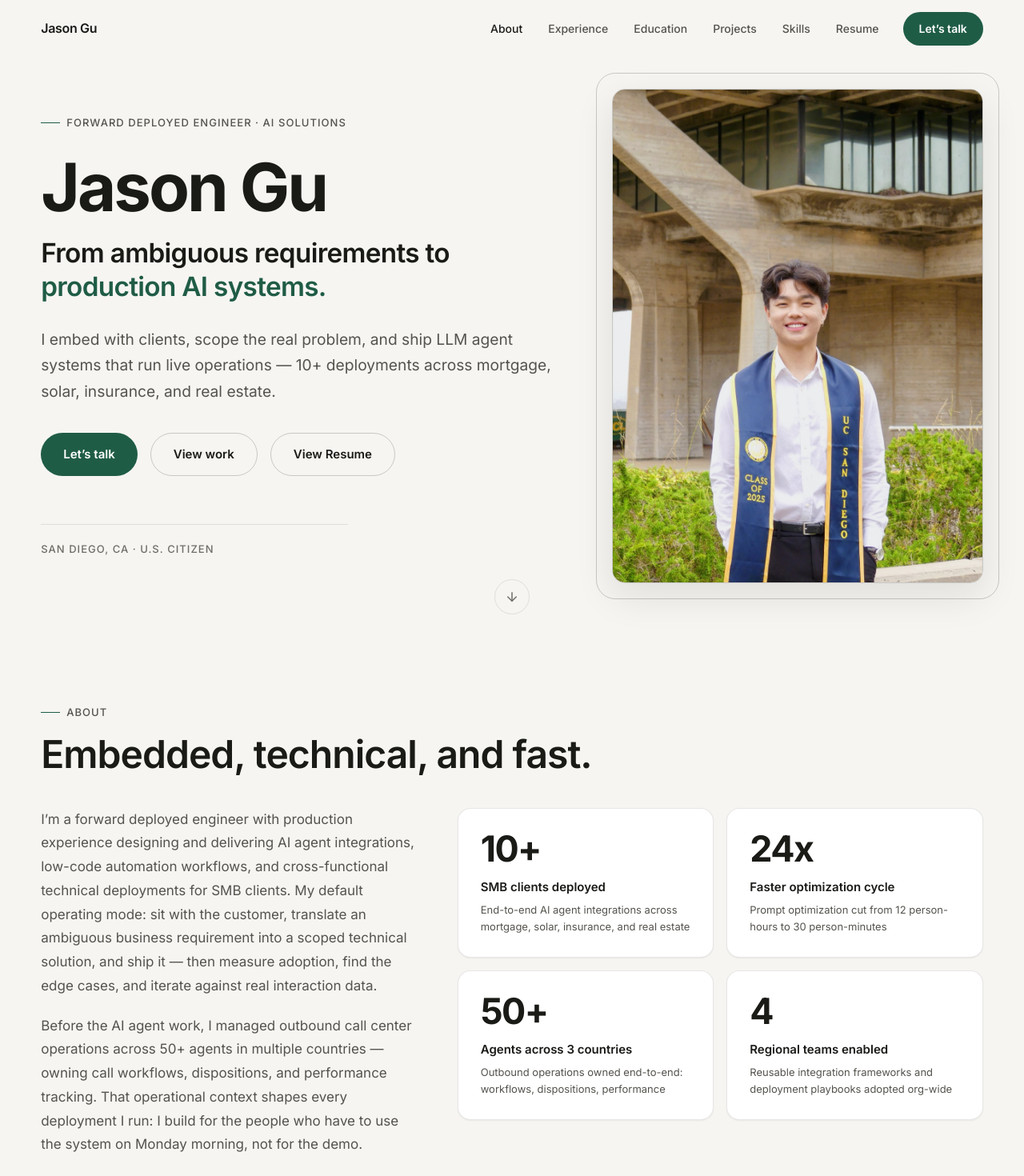
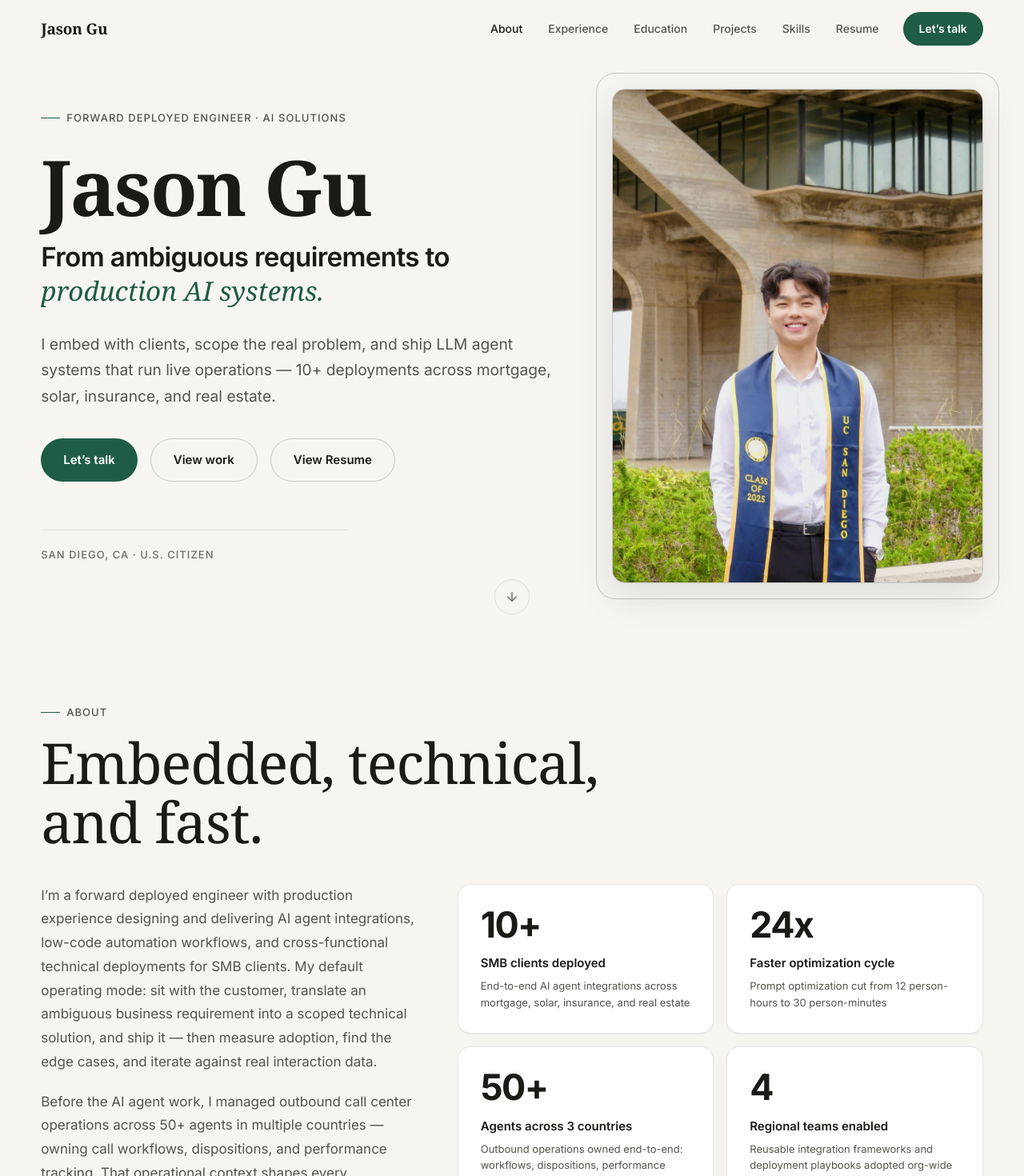
Before and after one commit to JingChengGu/JingChengGu.github.io, a React (Vite) app: page / in a window 1280 px wide. Shown: the top 1470 px of the page at 80% size. Built offline with nearby package versions, Linux system fonts and the light colour scheme.

Commit message:
Typography: Fraunces display serif for name, section headers, accents; larger type scale

```diff
--- a/package.json
+++ b/package.json
@@ -10,6 +10,7 @@
     "preview": "vite preview"
   },
   "dependencies": {
+    "@fontsource-variable/fraunces": "^5.2.9",
     "@fontsource/inter": "^5.1.0",
     "lucide-react": "^0.454.0",
     "motion": "^11.11.17",
--- a/src/components/layout/Nav.module.css
+++ b/src/components/layout/Nav.module.css
@@ -26,9 +26,10 @@
 }
 
 .wordmark {
-  font-size: 1rem;
+  font-family: var(--font-display);
+  font-size: 1.1875rem;
   font-weight: 600;
-  letter-spacing: var(--tracking-heading);
+  letter-spacing: -0.01em;
   padding: 0.5rem 0;
 }
 
--- a/src/components/sections/Contact.module.css
+++ b/src/components/sections/Contact.module.css
@@ -21,13 +21,16 @@
 }
 
 .headline {
-  font-size: clamp(2rem, 4.5vw, 3.75rem);
-  font-weight: 700;
-  letter-spacing: var(--tracking-display);
-  line-height: 1.08;
+  font-family: var(--font-display);
+  font-size: clamp(2.25rem, 4.5vw, 4rem);
+  font-weight: 600;
+  letter-spacing: -0.015em;
+  line-height: 1.06;
 }
 
 .accent {
+  font-style: italic;
+  font-weight: 560;
   color: var(--accent);
 }
 
--- a/src/components/sections/Hero.module.css
+++ b/src/components/sections/Hero.module.css
@@ -52,10 +52,11 @@
 }
 
 .name {
-  font-size: clamp(2.5rem, 6.5vw, 5.5rem);
-  font-weight: 700;
-  letter-spacing: var(--tracking-display);
-  line-height: 1.02;
+  font-family: var(--font-display);
+  font-size: clamp(3rem, 7.5vw, 6.75rem);
+  font-weight: 620;
+  letter-spacing: -0.02em;
+  line-height: 1;
 }
 
 .subhead {
@@ -68,6 +69,10 @@
 }
 
 .accent {
+  font-family: var(--font-display);
+  font-style: italic;
+  font-weight: 560;
+  letter-spacing: 0;
   color: var(--accent);
 }
 
--- a/src/components/ui/SectionHeading.module.css
+++ b/src/components/ui/SectionHeading.module.css
@@ -7,10 +7,11 @@
 }
 
 .title {
-  font-size: clamp(1.875rem, 4vw, 3rem);
-  font-weight: 600;
-  letter-spacing: var(--tracking-heading);
-  line-height: 1.1;
+  font-family: var(--font-display);
+  font-size: clamp(2.5rem, 5.5vw, 4.5rem);
+  font-weight: 580;
+  letter-spacing: -0.015em;
+  line-height: 1.05;
 }
 
 .lede {
--- a/src/main.tsx
+++ b/src/main.tsx
@@ -5,6 +5,8 @@ import '@fontsource/inter/400.css'
 import '@fontsource/inter/500.css'
 import '@fontsource/inter/600.css'
 import '@fontsource/inter/700.css'
+import '@fontsource-variable/fraunces/opsz.css'
+import '@fontsource-variable/fraunces/opsz-italic.css'
 import './styles/tokens.css'
 import './styles/reset.css'
 import './styles/global.css'
--- a/src/styles/tokens.css
+++ b/src/styles/tokens.css
@@ -31,6 +31,7 @@
 
   /* Type */
   --font-sans: 'Inter', -apple-system, BlinkMacSystemFont, 'Segoe UI', sans-serif;
+  --font-display: 'Fraunces Variable', Georgia, 'Times New Roman', serif;
   --tracking-display: -0.035em;
   --tracking-heading: -0.02em;
   --tracking-label: 0.08em;
```
Also changed, not shown: 1 other file (tests, documents, lock files or other folders).
